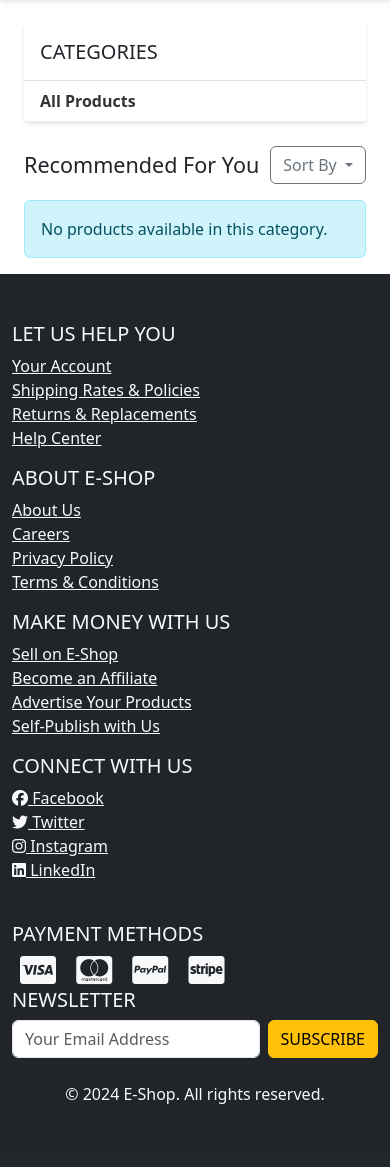
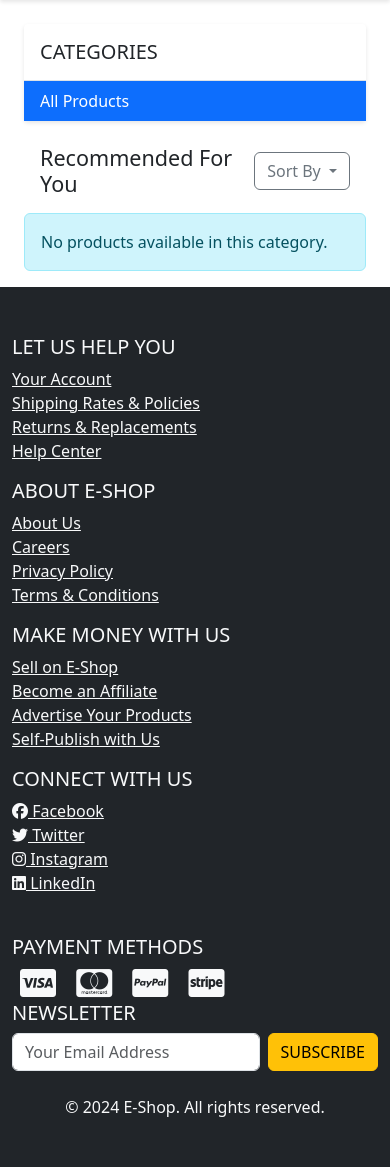
Before and after one commit to oliversimiyu/ecommerce_project2, a Django app: page / in a window 390 px wide. Shown: the part 114-1281 px from the top of the page. Before the commit the page ends 1218 px from the top, so only its background shows below. Run offline with Django 5.2, Linux system fonts and the light colour scheme; data that the repository does not hold is empty.

Commit message:
Update shop display to use full screen width
- Changed containers to container-fluid for full width layout
- Optimized product grid layout and spacing
- Improved category sidebar styling
- Added responsive column sizes for better display

```diff
--- a/templates/base.html
+++ b/templates/base.html
@@ -151,7 +151,7 @@
 </head>
 <body>
     <nav class="navbar navbar-expand-lg navbar-light">
-        <div class="container">
+        <div class="container-fluid">
             <button class="navbar-toggler" type="button" data-bs-toggle="collapse" data-bs-target="#navbarNav">
                 <span class="navbar-toggler-icon"></span>
             </button>
@@ -210,7 +210,7 @@
     </nav>
 
     <main>
-        <div class="container mt-4">
+        <div class="container-fluid mt-4">
             {% if messages %}
                 {% for message in messages %}
                     <div class="alert alert-{{ message.tags }} alert-dismissible fade show">
@@ -221,7 +221,7 @@
             {% endif %}
         </div>
 
-        <div class="container">
+        <div class="container-fluid">
             {% block content %}
             {% endblock %}
         </div>
--- a/templates/products/list.html
+++ b/templates/products/list.html
@@ -3,20 +3,19 @@
 {% block title %}Products{% endblock %}
 
 {% block content %}
-<div class="container">
-    <div class="row">
+<div class="row mx-0">
     <!-- Category Sidebar -->
-        <div class="col-md-3 mb-4">
+    <div class="col-md-2 mb-4">
         <div class="category-sidebar">
             <h5 class="p-3 mb-0 border-bottom">CATEGORIES</h5>
             <div class="list-group list-group-flush">
                 <a href="{% url 'products:product_list' %}"
-                       class="category-link {% if not category %}fw-bold{% endif %}">
+                   class="category-link list-group-item list-group-item-action {% if not category %}active{% endif %}">
                     All Products
                 </a>
                 {% for c in categories %}
                     <a href="{{ c.get_absolute_url }}"
-                           class="category-link {% if category.slug == c.slug %}fw-bold{% endif %}">
+                       class="category-link list-group-item list-group-item-action {% if category.slug == c.slug %}active{% endif %}">
                         {{ c.name }}
                     </a>
                 {% endfor %}
@@ -25,14 +24,14 @@
     </div>
 
     <!-- Product Grid -->
-        <div class="col-md-9">
-            <div class="d-flex justify-content-between align-items-center mb-3">
+    <div class="col-md-10">
+        <div class="d-flex justify-content-between align-items-center mb-3 px-3">
             <h4 class="mb-0">{% if category %}{{ category.name }}{% else %}Recommended For You{% endif %}</h4>
             <div class="dropdown">
                 <button class="btn btn-outline-secondary dropdown-toggle" type="button" id="sortDropdown" data-bs-toggle="dropdown">
                     Sort By
                 </button>
-                    <ul class="dropdown-menu">
+                <ul class="dropdown-menu dropdown-menu-end">
                     <li><a class="dropdown-item" href="?sort=name">Name</a></li>
                     <li><a class="dropdown-item" href="?sort=price">Price: Low to High</a></li>
                     <li><a class="dropdown-item" href="?sort=-price">Price: High to Low</a></li>
@@ -41,7 +40,7 @@
         </div>
 
         {% if products %}
-                <div class="row row-cols-2 row-cols-md-3 row-cols-lg-4 g-3">
+            <div class="row row-cols-2 row-cols-md-3 row-cols-lg-4 row-cols-xl-6 g-3 px-3">
                 {% for product in products %}
                     <div class="col">
                         <div class="card h-100 product-card">
@@ -124,5 +123,4 @@
         {% endif %}
     </div>
 </div>
-</div>
 {% endblock %}
```
Lines whose indentation alone changed are shown as unchanged.
